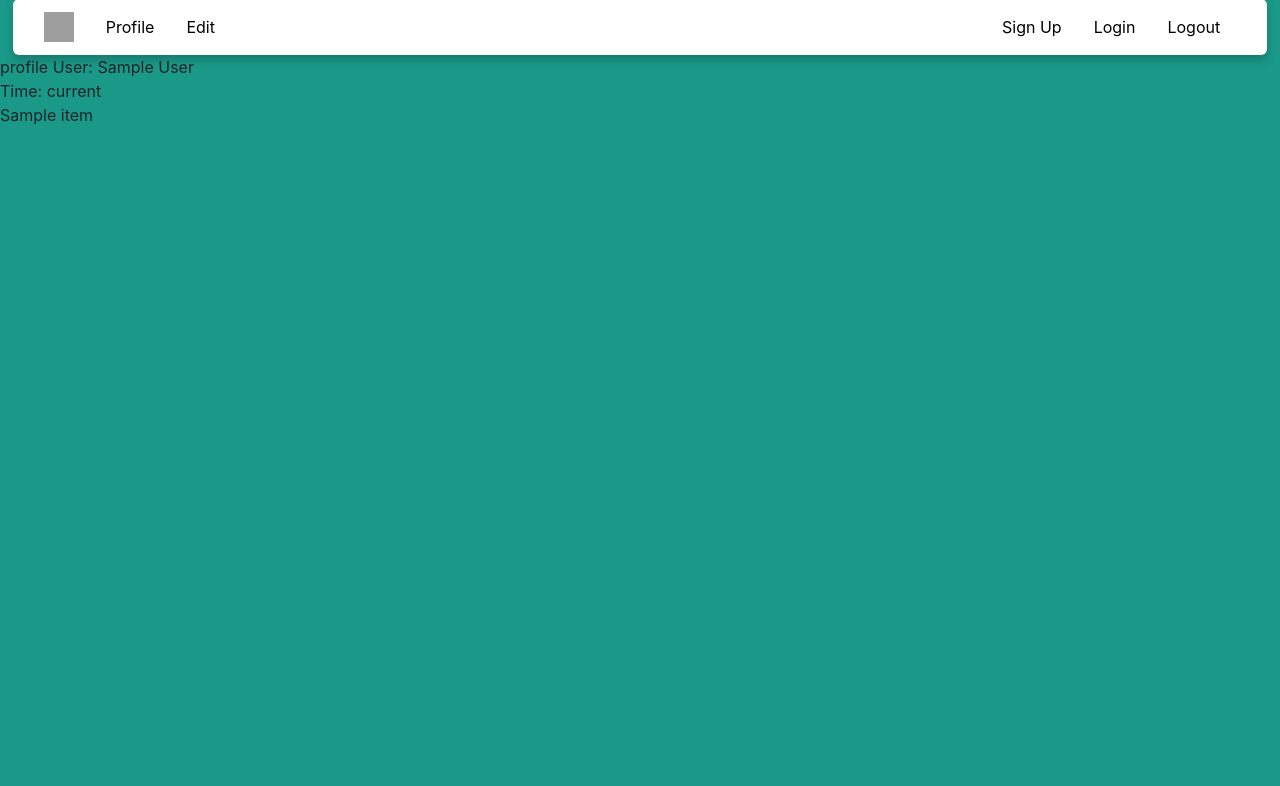
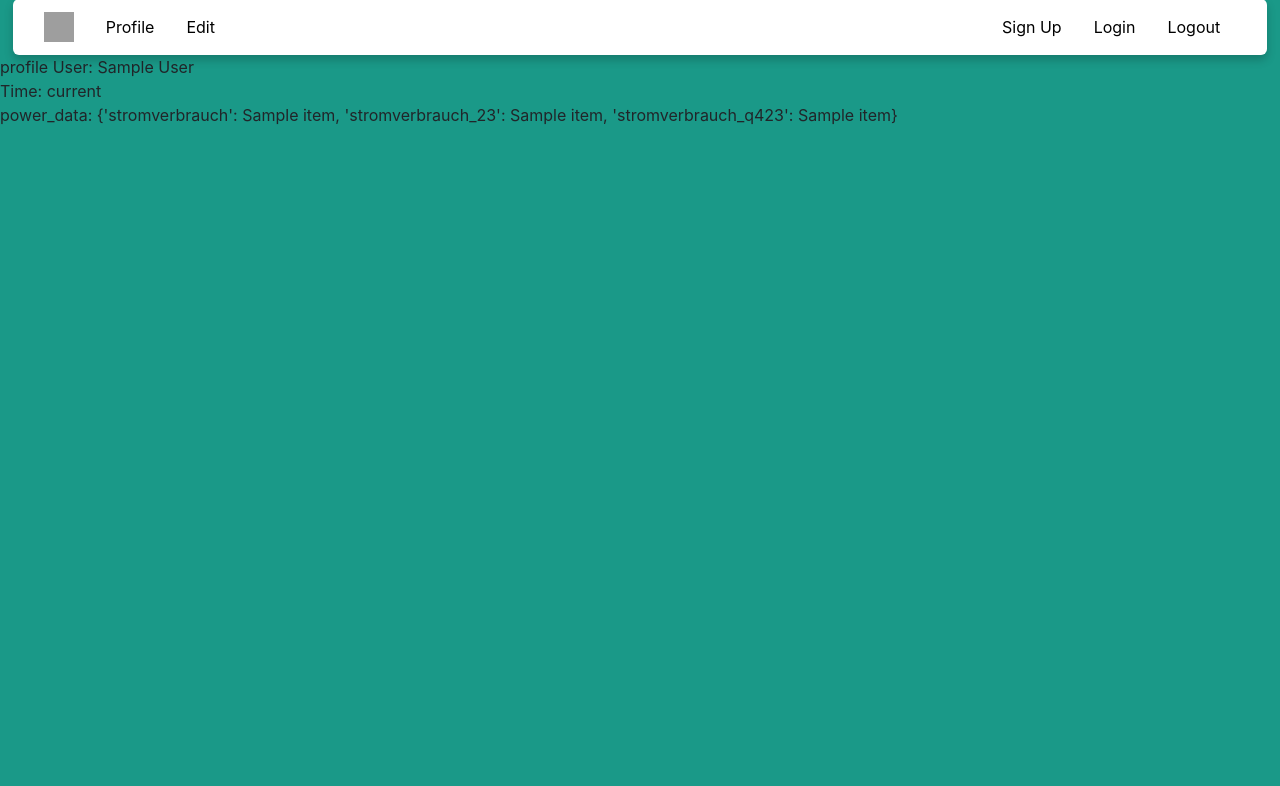
Before and after one commit to nkxxll/security_by_design, a Django app: page /profile/ in a window 1280 px wide. Shown: the part 14-800 px from the top of the page. Run offline with Django 4.2, Linux system fonts and the light colour scheme; a user stored in the database is signed in; tables that the repository leaves empty hold one stand-in row (values such as "Sample post"); a database or web service that is not in the repository returns one stand-in record (values such as "Sample title"); data that the repository does not hold is empty; some libraries are stand-ins or nearby versions; grey boxes are pictures that could not be loaded.

Commit message:
feat: noch mehr power_data

```diff
--- a/kundenportal/kp_app/kundenportal/views.py
+++ b/kundenportal/kp_app/kundenportal/views.py
@@ -1,15 +1,13 @@
-from json import loads
 from typing import Tuple
 from logging import getLogger
 from django.contrib.admin.options import HttpResponseRedirect
 from django.shortcuts import render
 from django.contrib.auth import logout as lo
 from django.contrib.auth.decorators import login_required
-from datetime import datetime
 from django.contrib.auth.models import User
 from power_data.models import PowerData
+
 # this is for the power data validation
-from jsonschema import validate, ValidationError
 import requests
 
 from .utils.forms import CreateUserForm, CreateUserMeta, CreateEditData
@@ -19,7 +17,7 @@ LOGGER = getLogger(__name__)
 MSB_PORT = 3000
 MSB_HOST = "localhost"
 MSB_API_ROUTE = "api/v1/stromverbrauch"
-MSB_API_URL = f"http://localhost:{3000}/{MSB_API_ROUTE}"
+MSB_API_URL = f"http://{MSB_HOST}:{MSB_PORT}/{MSB_API_ROUTE}"
 
 
 def index(request):
@@ -126,14 +124,18 @@ def signup(request):
 @login_required(login_url="/login")
 def profile(request):
     context = dict()
-    context["power_data"] = _get_powerdata(request.user, (0, 0))
+    power_data = dict()
+    power_data["stromverbrauch"] = _get_powerdata(request.user, ("", ""))
+    power_data["stromverbrauch_23"] = _get_powerdata(request.user, ("", ""), year=2023)
+    power_data["stromverbrauch_q423"] = _get_powerdata(request.user, ("2023-10-01", "2023-12-31"))
+    context["power_data"] = power_data
     LOGGER.debug(context["power_data"])
     return render(request, "profile.html", context)
 
 
 def _get_powerdata(
     user: User,
-    period: Tuple[int, int],
+    period: Tuple[str, str],
     year: int | None = None,
 ) -> dict:
     """get all user power data for a specific user and time period
@@ -143,32 +145,36 @@ def _get_powerdata(
 
     Args:
         user (User): user to get data for
-        period (Period): period to get data for
+        period (Tuple[str, str]): period to get data for
         year (int, optional): year to get data for. Defaults to datetime.now().year.
-        month (int, optional): month to get data for. Defaults to datetime.now().month.
     Returns:
         dict: list of power data for user, the dict is empty if there is no data or an error occurred
     """
-    data = dict() # data that is returned
+    data = dict()  # data that is returned
     # requests session
     session = requests.Session()
     cookies = {"auth_key": PowerData.objects.get(user=user).auth_key}
     session.cookies.update(cookies)
 
     # build request URL
-    request_url_str = ""
-    if period == (0, 0):
-        # current year
-        request_url_str = MSB_API_URL
-    elif year is None:
+    request_url_str = MSB_API_URL
+    if year is None:
         # current month
-        request_url_str = f"MSB_API_URL/{period[0]}/{period[1]}"
+        if period[0] == "" or period[1] == "":
+            pass
+        else:
+            request_url_str += f"/{period[0]}/{period[1]}"
     elif year is not None:
         # specific year
-        request_url_str = f"MSB_API_URL/{year}"
+        request_url_str += f"/{year}"
     else:
         # this is not good
+        LOGGER.error(
+            "Error while building request url this should not happen. We should have a year or not"
+        )
         return dict()
+
+    LOGGER.debug(f"Profile -- Request url: {request_url_str}")
 
     # validate the JSON response
     response = session.get(request_url_str)
--- a/kundenportal/kp_app/templates/profile.html
+++ b/kundenportal/kp_app/templates/profile.html
@@ -19,14 +19,7 @@
 
     Time: current
     </br>
-
-    {% if not power_data %}
-        No data
-    {% else %}
-        {% for data in power_data %}
-            {{ data }}
-        {% endfor %}
-    {% endif %}
+    power_data: {{ power_data }}
 
     <!-- Optional Javascript -->
     <script src="https://code.jquery.com/jquery-3.4.1.slim.min.js" integrity="sha384-J6qa4849blE2+poT4WnyKhv5vZF5SrPo0iEjwBvKU7imGFAV0wwj1yYfoRSJoZ+n" crossorigin="anonymous"></script>
```
